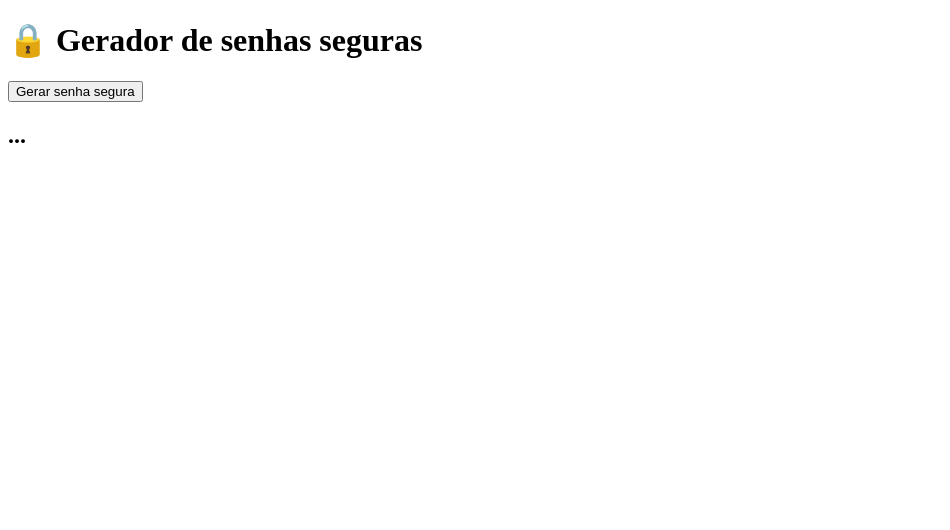
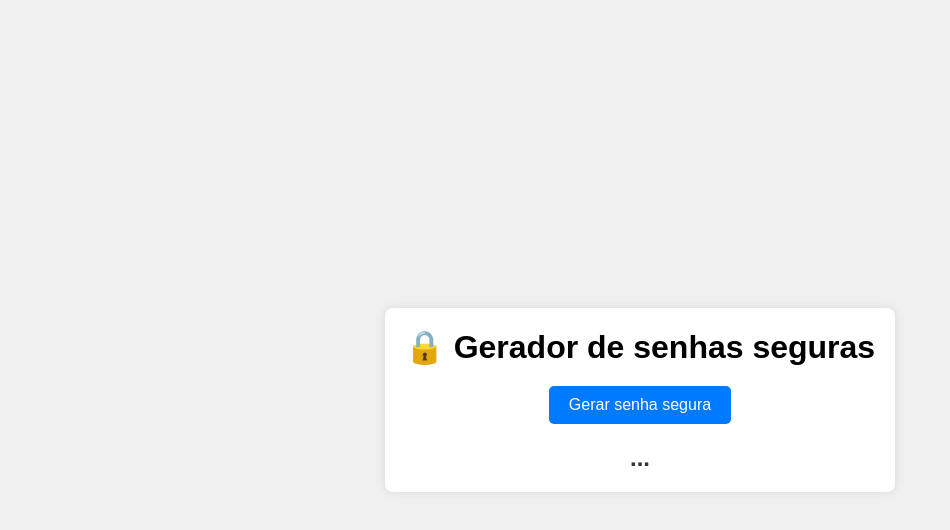
Before and after one commit to BrunoPelegrino/exercicios-front, a website with bundled scripts: page src/index.html in a window 1280 px wide. Shown: the whole page, without its empty margins (0-950 px from the left). Built offline with nearby package versions, Linux system fonts and the light colour scheme.

Commit message:
initial commit

```diff
--- a/src/index.html
+++ b/src/index.html
@@ -4,12 +4,14 @@
     <meta charset="UTF-8">
     <meta name="viewport" content="width=device-width, initial-scale=1.0">
     <title>Gerador de senhas seguras</title>
-    <h1>🔒 Gerador de senhas seguras</h1>
-    <button>Gerar senha segura</button>
-    <h2>...</h2>
-    <script src="main.js" type="module"></script>
+    <link rel="stylesheet" href="style.css">
 </head>
 <body>
-
+    <div class="container">
+        <h1>🔒 Gerador de senhas seguras</h1>
+        <button id="generate-password">Gerar senha segura</button>
+        <h2 id="password-display">...</h2>
+    </div>
+    <script src="main.js" type="module"></script>
 </body>
 </html>
--- a/src/main.js
+++ b/src/main.js
@@ -0,0 +1,8 @@
+import { nanoid } from 'nanoid';
+
+const generateBtn = document.getElementById('generate-password');
+const showPassword = document.getElementById('password-display')
+generateBtn.addEventListener('click', () => {
+        const password = nanoid();
+        showPassword.innerHTML = password
+})
--- /dev/null
+++ b/src/style.css
@@ -0,0 +1,44 @@
+* {
+    box-sizing: border-box;
+    margin: 0;
+    padding: 0;
+}
+
+body, html {
+    height: 100%;
+    font-family: Arial, sans-serif;
+    display: flex;
+    justify-content: center;
+    align-items: center;
+    background-color: #f0f0f0;
+}
+
+.container {
+    text-align: center;
+    padding: 20px;
+    background-color: #fff;
+    border-radius: 8px;
+    box-shadow: 0 0 10px rgba(0, 0, 0, 0.1);
+}
+
+button {
+    padding: 10px 20px;
+    font-size: 16px;
+    margin-top: 20px;
+    border: none;
+    border-radius: 5px;
+    background-color: #007BFF;
+    color: white;
+    cursor: pointer;
+    transition: background-color 0.3s;
+}
+
+button:hover {
+    background-color: #0056b3;
+}
+
+h2 {
+    margin-top: 20px;
+    font-size: 24px;
+    color: #333;
+}
```
Also changed, not shown: 1 other file.
